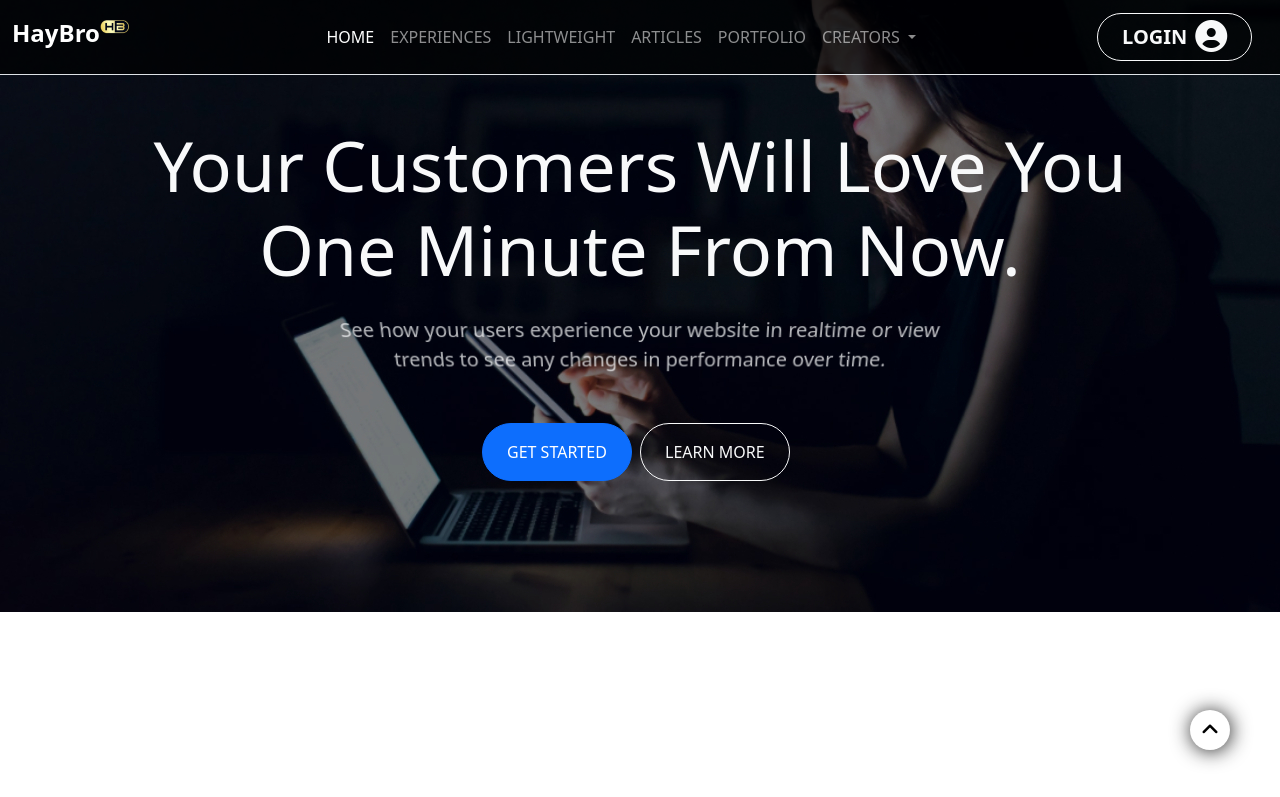
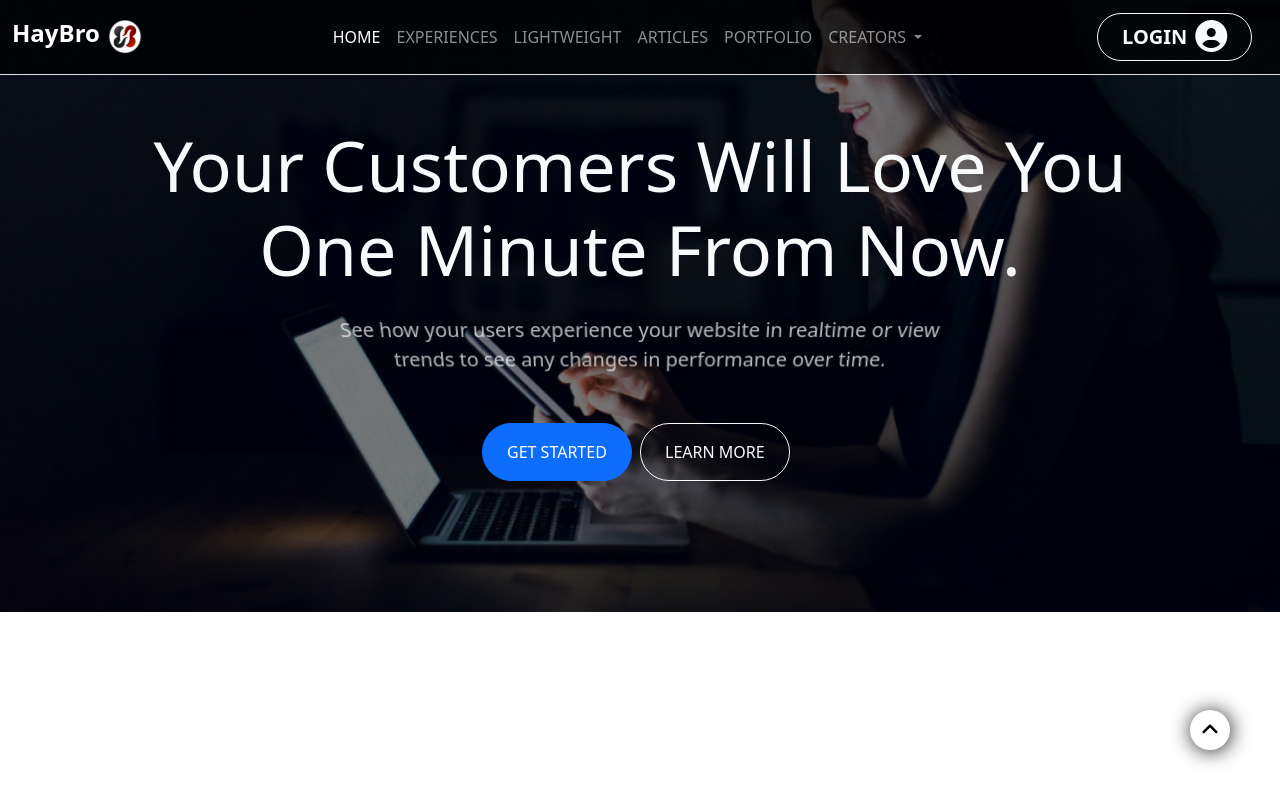
Before and after one commit to jnErfan/HayBro-Template, a plain HTML site: page index.html in a window 1280 px wide. Shown: the top 797 px of the page. Drawn offline with nearby package versions, Linux system fonts and the light colour scheme.

Commit message:
logo replace

```diff
--- a/index.html
+++ b/index.html
@@ -9,7 +9,7 @@
     <!-- Css Style Steets -->
     <link rel="stylesheet" href="style.css">
     <!-- Fav Icon -->
-    <link rel="shortcut icon" href="img/fav.png" type="image/x-icon">
+    <link rel="shortcut icon" href="img/Fav Icon.png" type="image/x-icon">
     <!-- Font Awesome -->
     <script src="https://kit.fontawesome.com/f499b60f30.js" crossorigin="anonymous"></script>
     <!-- Css Bootstrap -->
@@ -30,7 +30,7 @@
                     <a class="navbar-brand d-flex justify-content-between" href="#">
                         <h1 class="animate__animated animate__jello animate__delay-5s animate__slow 3s animate__repeat-3"
                             style="font-size:x-large; font-weight: 800;">HayBro</h1>
-                        <img src="img/fav.png" height="15px" width="30px" alt="">
+                        <img class="ps-2" src="img/Logo.png" height="35px" alt="">
                     </a>
                 </div>
                 <div>
```
Also changed, not shown: img/Fav Icon.png (added), img/Logo.png (added), img/fav.png (deleted).
